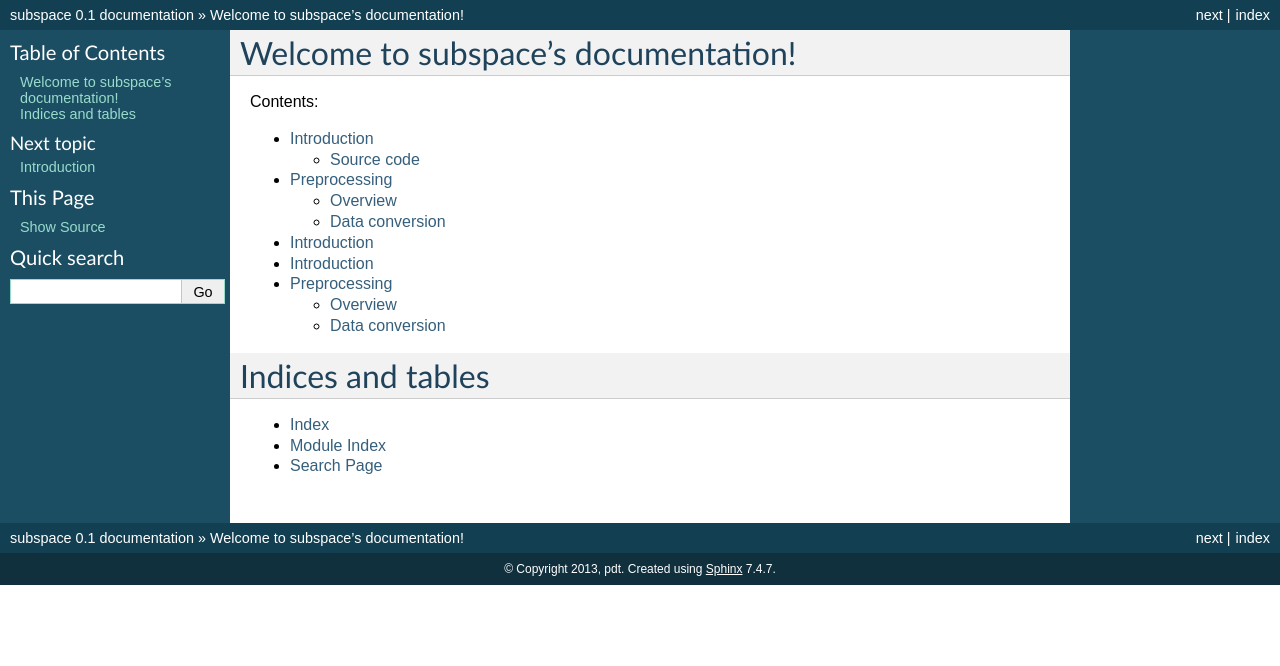
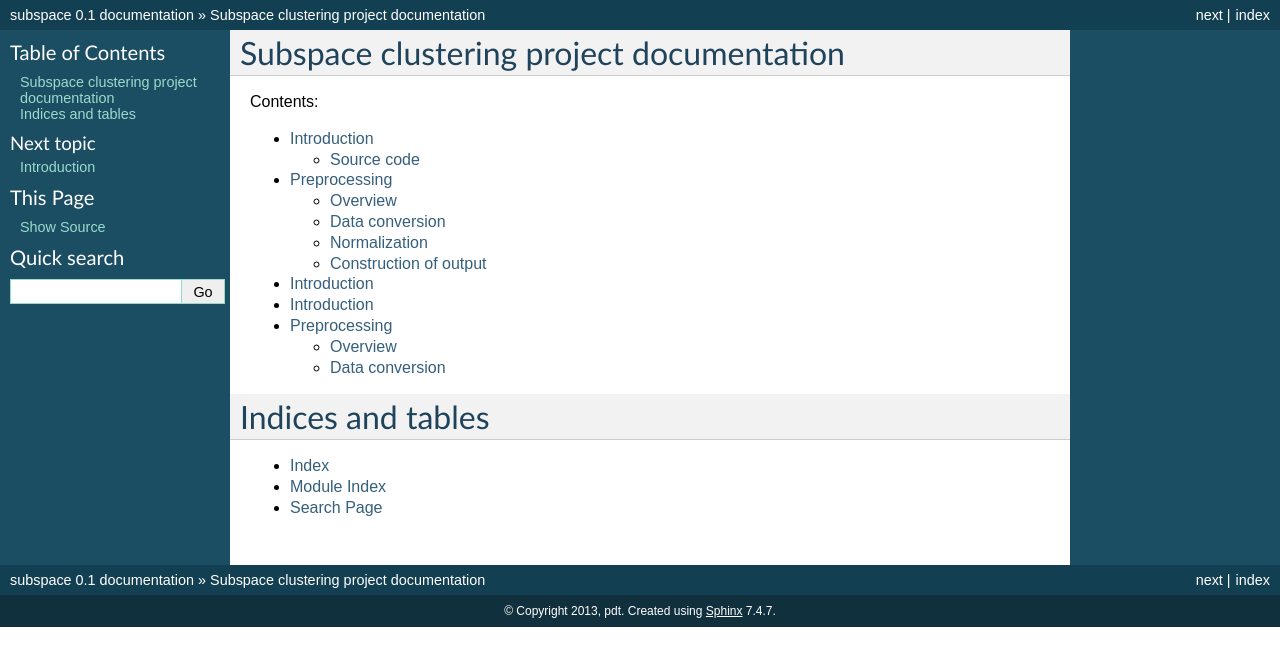
Before and after one commit to siolag161/subspace_doc, a Sphinx documentation site: the page built from docs/source/index.rst, in a window 1280 px wide. Shown: the top 666 px of the page. Built offline with Sphinx 7.4.7, drawn with Linux system fonts in a browser that asks for light colours; formulas are drawn with MathJax 3.

Commit message:
pre-processing

```diff
--- a/docs/source/index.rst
+++ b/docs/source/index.rst
@@ -3,8 +3,8 @@
    You can adapt this file completely to your liking, but it should at least
    contain the root `toctree` directive.
 
-Welcome to subspace's documentation!
-====================================
+Subspace clustering project documentation
+=================================================
 
 Contents:
 
```
Also changed, not shown: docs/source/preprocessing.rst (+37 -0 lines).
